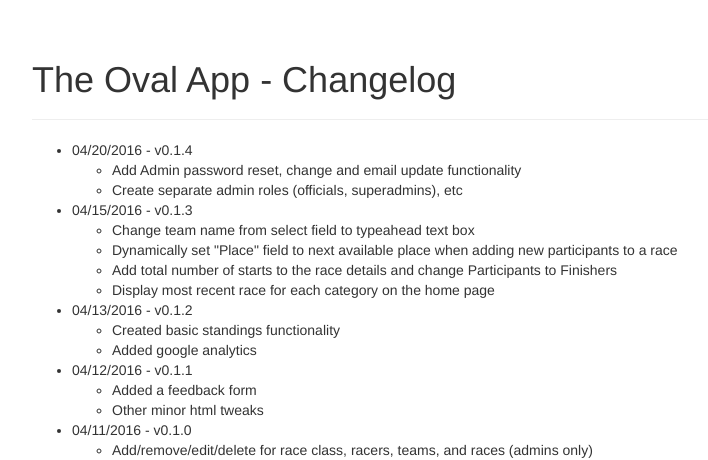
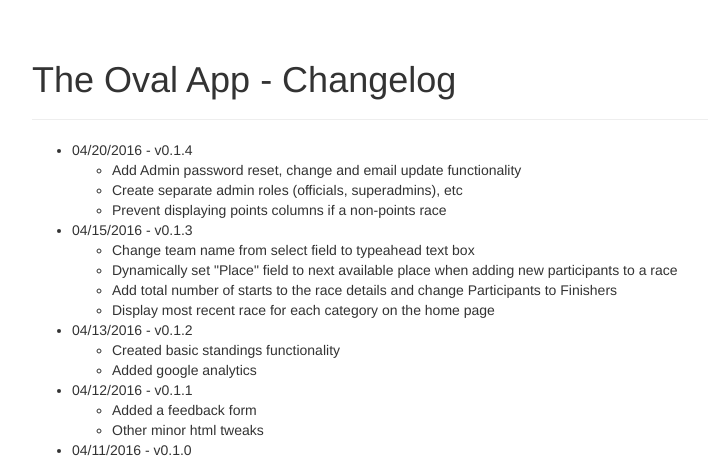
Before and after one commit to jyundt/oval, a Flask app: page /changelog in a window 1280 px wide. Shown: the part 52-512 px from the top of the page, without its empty margins (38-746 px from the left). Run offline with Flask 2, Linux system fonts and the light colour scheme; some libraries are stand-ins or nearby versions.

Commit message:
Ignore displaying points or team points column in a non-point race.

```diff
--- a/app/main/views.py
+++ b/app/main/views.py
@@ -272,11 +272,19 @@ def race():
 @main.route('/race/<int:id>/')
 def race_details(id):
     race = Race.query.get_or_404(id)
+    points_race = False
     #I had to do this sort because jinja doesn't support lambas
-    participants = sorted(race.participants, key=lambda x: (x.place is None, x.place))
+    participants = sorted(race.participants,
+                          key=lambda x: (x.place is None, x.place))
+
+    #Let's see if we can figure out if anyone got points in this race
+    for participant in participants:
+        if participant.points:
+            points_race = True
 
     return render_template('race_details.html', race=race,
-                           participants=participants)
+                           participants=participants,
+                           points_race=points_race)
 
 
 @main.route('/race/add/', methods=['GET', 'POST'])
--- a/app/templates/changelog.html
+++ b/app/templates/changelog.html
@@ -11,6 +11,7 @@
   <ul>
     <li>Add Admin password reset, change and email update functionality</li>
     <li>Create separate admin roles (officials, superadmins), etc</li>
+    <li>Prevent displaying points columns if a non-points race</li>
   </ul>
 <li> 04/15/2016 - v0.1.3</li>
   <ul>
--- a/app/templates/race_details.html
+++ b/app/templates/race_details.html
@@ -27,8 +27,10 @@
 <th>Place</th>
 <th>Name</th>
 <th>Team</th>
+{% if points_race %}
 <th>Points</th>
 <th>Team Points</th>
+{% endif %}
 <th>Primes</th>
 </tr>
 </thead>
@@ -53,6 +55,7 @@
 {%else%}
 <td>-</td>
 {%endif%}
+{% if points_race %}
 {% if participant.points is not none %}
 <td> {{ participant.points }}</td>
 {% else %}
@@ -63,6 +66,7 @@
 {% else %}
 <td>-</td>
 {%endif %}
+{% endif %}
 {%if participant.primes|length ==0 %}
 <td></td>
 {%else%}
```
